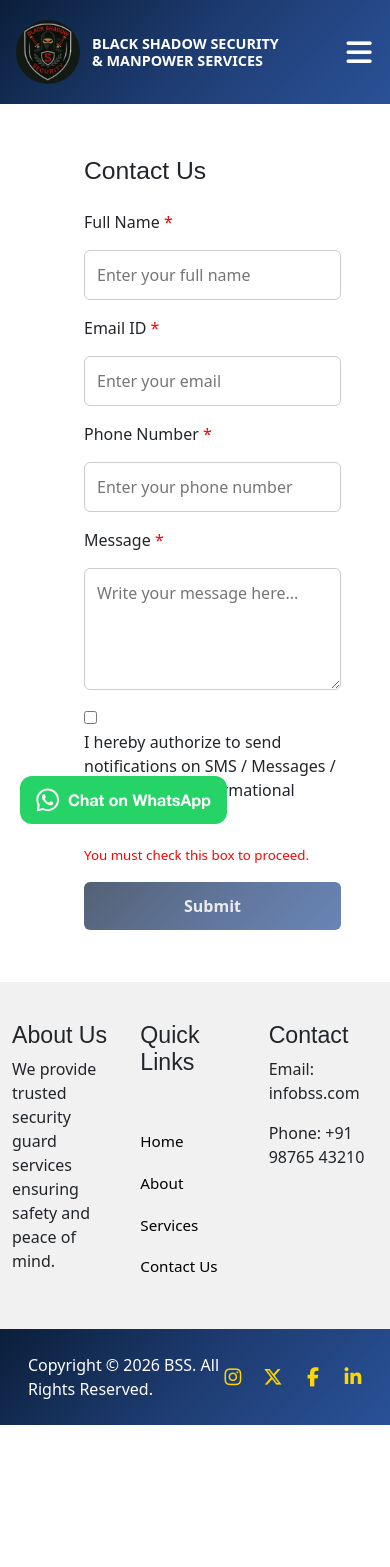
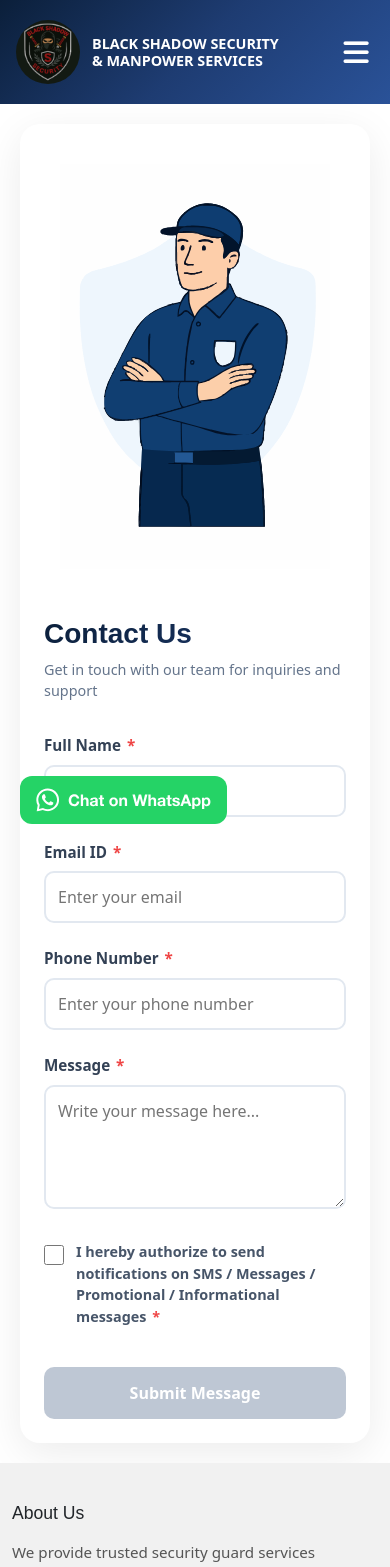
Before and after one commit to Anmol-PROgrammar/BSS-UI, an Angular app: page /form in a window 390 px wide. Shown: the top 1567 px of the page. Before the commit the page ends 1425 px from the top, so only its background shows below. Built offline with nearby package versions, Linux system fonts and the light colour scheme; a web font is replaced by a local one.

Commit message:
footer component refactored (made responsive);  contact-form refactored (styling changes); quick-access btn temp refactored

```diff
--- a/src/app/pages/contact-form/contact-form.component.html
+++ b/src/app/pages/contact-form/contact-form.component.html
@@ -1,151 +1,216 @@
-<div class="form-container">
-  <!-- Left side image -->
-  <div class="form-img">
-    <img src="assets/svgs/guard-img.svg" alt="Security Guard" />
+<!-- contact-form.component.html -->
+<div class="contact-form-container">
+  <!-- Left side: SVG Image -->
+  <div class="contact-image">
+    <img
+      src="assets/svgs/guard-img.svg"
+      alt="Security Guard"
+      class="svg-image"
+    />
   </div>
 
-  <!-- Right side form -->
-  <div class="form-content">
+  <!-- Right side: Form Content -->
+  <div class="contact-form-content">
+    <div class="form-header">
       <h2>Contact Us</h2>
-    <form class="form" [formGroup]="registrationForm" (ngSubmit)="onSubmit()">
+      <p class="form-subtitle">
+        Get in touch with our team for inquiries and support
+      </p>
+    </div>
+
+    <!-- Success/Error Messages -->
+    <div *ngIf="submitSuccess" class="alert alert-success">
+      <svg class="alert-icon" viewBox="0 0 24 24">
+        <path d="M9 16.17L4.83 12l-1.42 1.41L9 19 21 7l-1.41-1.41z" />
+      </svg>
+      <span>Thank you! Your message has been sent successfully.</span>
+    </div>
+
+    <div *ngIf="submitError" class="alert alert-error">
+      <svg class="alert-icon" viewBox="0 0 24 24">
+        <path
+          d="M12 2C6.48 2 2 6.48 2 12s4.48 10 10 10 10-4.48 10-10S17.52 2 12 2zm1 15h-2v-2h2v2zm0-4h-2V7h2v6z"
+        />
+      </svg>
+      <span>{{ submitError }}</span>
+    </div>
+
+    <!-- Form -->
+    <form
+      [formGroup]="registrationForm"
+      (ngSubmit)="onSubmit()"
+      class="contact-form"
+    >
       <!-- Full Name -->
-      <label for="userName"
-        >Full Name <span class="required-icon">*</span></label
-      >
+      <div class="form-group">
+        <label for="FullName">
+          Full Name <span class="required">*</span>
+        </label>
         <input
           type="text"
-        id="userName"
-        class="input"
+          id="FullName"
+          formControlName="FullName"
+          [class.input-error]="
+            registrationForm.get('FullName')?.invalid &&
+            registrationForm.get('FullName')?.touched
+          "
           placeholder="Enter your full name"
-        formControlName="FullName"
+          class="form-input"
         />
         <div
-        class="error"
           *ngIf="
-          registrationForm.get('FullName')?.touched &&
-          registrationForm.get('FullName')?.invalid
+            registrationForm.get('FullName')?.invalid &&
+            registrationForm.get('FullName')?.touched
           "
+          class="error-message"
         >
-        <span
-          class="error-message"
-          *ngIf="registrationForm.get('FullName')?.errors?.['required']"
-          >Full Name is required.</span
+          <span *ngIf="registrationForm.get('FullName')?.errors?.['required']"
+            >Full Name is required</span
           >
-        <span
-          class="error-message"
-          *ngIf="registrationForm.get('FullName')?.errors?.['minlength']"
-          >Minimum 3 characters required.</span
+          <span *ngIf="registrationForm.get('FullName')?.errors?.['minlength']"
+            >Minimum 3 characters required</span
           >
+        </div>
       </div>
 
       <!-- Email -->
-      <label for="email">Email ID <span class="required-icon">*</span></label>
+      <div class="form-group">
+        <label for="EmailId"> Email ID <span class="required">*</span> </label>
         <input
           type="email"
-        id="email"
-        class="input"
+          id="EmailId"
+          formControlName="EmailId"
+          [class.input-error]="
+            registrationForm.get('EmailId')?.invalid &&
+            registrationForm.get('EmailId')?.touched
+          "
           placeholder="Enter your email"
-        formControlName="EmailId"
+          class="form-input"
         />
         <div
-        class="error"
           *ngIf="
-          registrationForm.get('EmailId')?.touched &&
-          registrationForm.get('EmailId')?.invalid
+            registrationForm.get('EmailId')?.invalid &&
+            registrationForm.get('EmailId')?.touched
           "
+          class="error-message"
         >
-        <span
-          class="error-message"
-          *ngIf="registrationForm.get('EmailId')?.errors?.['required']"
-          >Email is required.</span
+          <span *ngIf="registrationForm.get('EmailId')?.errors?.['required']"
+            >Email is required</span
           >
-        <span
-          class="error-message"
-          *ngIf="registrationForm.get('EmailId')?.errors?.['email']"
-          >Enter a valid email address.</span
+          <span *ngIf="registrationForm.get('EmailId')?.errors?.['email']"
+            >Enter a valid email address</span
           >
+        </div>
       </div>
 
       <!-- Phone -->
-      <label for="phone"
-        >Phone Number <span class="required-icon">*</span></label
-      >
+      <div class="form-group">
+        <label for="PhoneNumber">
+          Phone Number <span class="required">*</span>
+        </label>
         <input
           type="tel"
-        id="phone"
-        class="input"
+          id="PhoneNumber"
+          formControlName="PhoneNumber"
+          [class.input-error]="
+            registrationForm.get('PhoneNumber')?.invalid &&
+            registrationForm.get('PhoneNumber')?.touched
+          "
           placeholder="Enter your phone number"
-        formControlName="PhoneNumber"
+          class="form-input"
         />
         <div
-        class="error"
           *ngIf="
-          registrationForm.get('PhoneNumber')?.touched &&
-          registrationForm.get('PhoneNumber')?.invalid
+            registrationForm.get('PhoneNumber')?.invalid &&
+            registrationForm.get('PhoneNumber')?.touched
           "
+          class="error-message"
         >
           <span
-          class="error-message"
             *ngIf="registrationForm.get('PhoneNumber')?.errors?.['required']"
-          >Phone number is required.</span
+            >Phone number is required</span
           >
-        <span
-          class="error-message"
-          *ngIf="registrationForm.get('PhoneNumber')?.errors?.['pattern']"
-          >Must be a 10‑digit valid phone-number.</span
+          <span *ngIf="registrationForm.get('PhoneNumber')?.errors?.['pattern']"
+            >Must be a valid 10-digit number</span
           >
+        </div>
       </div>
 
       <!-- Message -->
-      <label for="message">Message <span class="required-icon">*</span></label>
+      <div class="form-group">
+        <label for="Message"> Message <span class="required">*</span> </label>
         <textarea
-        id="message"
-        class="textarea"
+          id="Message"
+          formControlName="Message"
+          [class.input-error]="
+            registrationForm.get('Message')?.invalid &&
+            registrationForm.get('Message')?.touched
+          "
           placeholder="Write your message here..."
           rows="4"
-        formControlName="Message"
+          class="form-textarea"
         ></textarea>
         <div
-        class="error"
           *ngIf="
-          registrationForm.get('Message')?.touched &&
-          registrationForm.get('Message')?.invalid
+            registrationForm.get('Message')?.invalid &&
+            registrationForm.get('Message')?.touched
           "
+          class="error-message"
         >
-        <span
-          class="error-message"
-          *ngIf="registrationForm.get('Message')?.errors?.['required']"
-          >Message is required.</span
+          <span *ngIf="registrationForm.get('Message')?.errors?.['required']"
+            >Message is required</span
           >
-        <span
-          class="error-message"
-          *ngIf="registrationForm.get('Message')?.errors?.['minlength']"
-          >Minimum 10 characters required.</span
+          <span *ngIf="registrationForm.get('Message')?.errors?.['minlength']"
+            >Minimum 10 characters required</span
           >
+        </div>
       </div>
 
       <!-- Consent -->
-      <div class="consent">
-        <input type="checkbox" id="consent" formControlName="Consent" />
-        <label for="consent">
+      <div class="form-group consent-group">
+        <label class="consent-label">
+          <input
+            type="checkbox"
+            formControlName="Consent"
+            class="consent-checkbox"
+          />
+          <span class="consent-text">
             I hereby authorize to send notifications on SMS / Messages /
             Promotional / Informational messages
-          <span class="required-icon">*</span></label
+            <span class="required">*</span>
+          </span>
+        </label>
+        <div
+          *ngIf="
+            registrationForm.get('Consent')?.invalid &&
+            registrationForm.get('Consent')?.touched
+          "
+          class="error-message"
         >
+          You must agree to continue
         </div>
-      <div class="error" *ngIf="registrationForm.get('Consent')?.invalid">
-        <span class="error-message">You must check this box to proceed.</span>
-        <!-- > -->
       </div>
 
-      <!-- Submit -->
+      <!-- Submit Button -->
       <button
         type="submit"
-        class="btn"
-        [disabled]="!registrationForm.valid"
-        [ngClass]="registrationForm.valid ? 'active-btn' : 'inactive-btn'"
+        class="submit-button"
+        [disabled]="isLoading || registrationForm.invalid"
+        [class.loading]="isLoading"
       >
-        Submit
+        <span *ngIf="!isLoading">Submit Message</span>
+        <span *ngIf="isLoading" class="loading-indicator">
+          <svg class="spinner" viewBox="0 0 50 50">
+            <circle
+              cx="25"
+              cy="25"
+              r="20"
+              fill="none"
+              stroke-width="4"
+            ></circle>
+          </svg>
+          Sending...
+        </span>
       </button>
     </form>
   </div>
--- a/src/app/pages/contact-form/contact-form.component.scss
+++ b/src/app/pages/contact-form/contact-form.component.scss
@@ -1,70 +1,336 @@
-.form-container {
+/* contact-form.component.scss */
+.contact-form-container {
   display: grid;
   grid-template-columns: 1fr 1fr;
-  gap: 2rem;
-  align-items: stretch; /* 🔹 instead of center */
+  gap: 4rem;
+  align-items: center;
+  padding: 3rem;
+  // background: linear-gradient(135deg, #f8fafc 0%, #f1f5f9 100%);
+  border-radius: 20px;
+  box-shadow: 0 10px 40px rgba(0, 0, 0, 0.08);
+  max-width: 1200px;
+  margin: 0 auto;
+}
+
+/* Left side: SVG Image */
+.contact-image {
+  display: flex;
+  justify-content: center;
+  align-items: center;
   padding: 2rem;
 }
 
-.form-img {
-  display: flex; /* flexbox works well here */
-  justify-content: center;
-  align-items: center;
-  height: 100%; /* 🔹 fill the grid row */
+.svg-image {
+  width: 100%;
+  max-width: 400px;
+  height: auto;
+  // filter: drop-shadow(0 10px 20px rgba(0, 0, 0, 0.1));
+  transition: transform 0.3s ease;
 }
 
-.form-img img {
-  width: 100%;
-  max-width: 25rem; /* keep it capped */
-  height: auto;
-  object-fit: contain;
+.svg-image:hover {
+  transform: translateY(-5px);
 }
 
-/* Right side form content */
-.form-content {
-  display: grid;
-  gap: 1rem;
+/* Right side: Form Content */
+.contact-form-content {
+  padding: 1rem;
 }
 
-/* Form styling */
-.form {
-  display: grid;
-  gap: 1rem;
-  grid-template-columns: 1fr; /* single column inside form */
-  width: 100%;
+.form-header {
+  margin-bottom: 2rem;
 }
 
-.input,
-.textarea {
-  width: auto;
-  padding: 0.75rem;
-  border: 1px solid #ccc;
-  border-radius: 6px;
-  resize: vertical;
+.form-header h2 {
+  font-size: 2.5rem;
+  color: #1e293b;
+  margin-bottom: 0.5rem;
+  font-weight: 700;
+  background: linear-gradient(135deg, #0b1f3a 0%, #1e3c72 100%);
+  -webkit-background-clip: text;
+  -webkit-text-fill-color: transparent;
+  background-clip: text;
 }
 
-.btn {
-  padding: 0.75rem;
-  background: linear-gradient(135deg, #0b1f3a 0%, #1e3c72 50%, #2a5298 100%);
-  color: #fff;
-  border: none;
-  border-radius: 6px;
-  font-weight: bold;
-  cursor: pointer;
+.form-subtitle {
+  color: #64748b;
+  font-size: 1rem;
+  line-height: 1.5;
 }
 
-.inactive-btn {
-  background-color: #7aa7e3;
-  color: #e5e5e5;
-  cursor: not-allowed;
-  opacity: 0.7;
+/* Form */
+.contact-form {
+  display: flex;
+  flex-direction: column;
+  gap: 1.5rem;
 }
 
-.required-icon {
-  color: red;
+.form-group {
+  display: flex;
+  flex-direction: column;
+  gap: 0.5rem;
 }
 
+label {
+  font-weight: 600;
+  color: #334155;
+  font-size: 0.95rem;
+}
+
+.required {
+  color: #ef4444;
+  margin-left: 2px;
+}
+
+/* Input Fields */
+.form-input,
+.form-textarea {
+  padding: 0.875rem 1rem;
+  border: 2px solid #e2e8f0;
+  border-radius: 10px;
+  font-size: 1rem;
+  color: #1e293b;
+  background: white;
+  transition: all 0.3s ease;
+}
+
+.form-input:focus,
+.form-textarea:focus {
+  outline: none;
+  border-color: #3b82f6;
+  box-shadow: 0 0 0 3px rgba(59, 130, 246, 0.1);
+}
+
+.form-input.input-error,
+.form-textarea.input-error {
+  border-color: #ef4444;
+  background-color: #fef2f2;
+}
+
+.form-textarea {
+  resize: vertical;
+  min-height: 120px;
+  font-family: inherit;
+}
+
+/* Consent Checkbox */
+.consent-group {
+  margin-top: 0.5rem;
+}
+
+.consent-label {
+  display: flex;
+  align-items: flex-start;
+  gap: 0.75rem;
+  cursor: pointer;
+  user-select: none;
+}
+
+.consent-checkbox {
+  margin-top: 0.25rem;
+  width: 20px;
+  height: 20px;
+  accent-color: #3b82f6;
+  flex-shrink: 0;
+}
+
+.consent-text {
+  font-size: 0.9rem;
+  color: #475569;
+  line-height: 1.5;
+}
+
+/* Error Messages */
 .error-message {
-  font-size: smaller;
-  color: red;
+  color: #ef4444;
+  font-size: 0.875rem;
+  margin-top: 0.25rem;
+  display: flex;
+  align-items: center;
+  gap: 0.25rem;
 }
+
+/* Submit Button */
+.submit-button {
+  padding: 1rem 2rem;
+  background: linear-gradient(135deg, #0b1f3a 0%, #1e3c72 50%, #2a5298 100%);
+  color: white;
+  border: none;
+  border-radius: 10px;
+  font-size: 1rem;
+  font-weight: 600;
+  cursor: pointer;
+  transition: all 0.3s ease;
+  margin-top: 1rem;
+  position: relative;
+  overflow: hidden;
+}
+
+.submit-button:hover:not(:disabled) {
+  transform: translateY(-2px);
+  box-shadow: 0 10px 25px rgba(10, 30, 70, 0.3);
+}
+
+.submit-button:active:not(:disabled) {
+  transform: translateY(0);
+}
+
+.submit-button:disabled {
+  opacity: 0.6;
+  cursor: not-allowed;
+  background: #94a3b8;
+}
+
+.submit-button.loading {
+  background: #475569;
+}
+
+.loading-indicator {
+  display: flex;
+  align-items: center;
+  justify-content: center;
+  gap: 0.75rem;
+}
+
+.spinner {
+  width: 20px;
+  height: 20px;
+  animation: rotate 1s linear infinite;
+}
+
+.spinner circle {
+  stroke: white;
+  stroke-linecap: round;
+  stroke-dasharray: 90, 150;
+  stroke-dashoffset: 0;
+  animation: dash 1.5s ease-in-out infinite;
+}
+
+/* Alerts */
+.alert {
+  padding: 1rem 1.25rem;
+  border-radius: 10px;
+  margin-bottom: 1.5rem;
+  display: flex;
+  align-items: center;
+  gap: 0.75rem;
+  font-weight: 500;
+  animation: slideIn 0.3s ease-out;
+}
+
+.alert-success {
+  background-color: #d1fae5;
+  color: #065f46;
+  border: 1px solid #a7f3d0;
+}
+
+.alert-error {
+  background-color: #fee2e2;
+  color: #991b1b;
+  border: 1px solid #fecaca;
+}
+
+.alert-icon {
+  width: 20px;
+  height: 20px;
+  flex-shrink: 0;
+}
+
+.alert-success .alert-icon {
+  fill: #10b981;
+}
+
+.alert-error .alert-icon {
+  fill: #ef4444;
+}
+
+/* Animations */
+@keyframes rotate {
+  100% {
+    transform: rotate(360deg);
+  }
+}
+
+@keyframes dash {
+  0% {
+    stroke-dasharray: 1, 150;
+    stroke-dashoffset: 0;
+  }
+  50% {
+    stroke-dasharray: 90, 150;
+    stroke-dashoffset: -35;
+  }
+  100% {
+    stroke-dasharray: 90, 150;
+    stroke-dashoffset: -124;
+  }
+}
+
+@keyframes slideIn {
+  from {
+    opacity: 0;
+    transform: translateY(-10px);
+  }
+  to {
+    opacity: 1;
+    transform: translateY(0);
+  }
+}
+
+/* Responsive Design */
+@media (max-width: 1024px) {
+  .contact-form-container {
+    gap: 3rem;
+    padding: 2rem;
+  }
+}
+
+@media (max-width: 768px) {
+  .contact-form-container {
+    grid-template-columns: 1fr;
+    gap: 2rem;
+  }
+
+  .contact-image {
+    padding: 1rem;
+  }
+
+  .svg-image {
+    max-width: 300px;
+  }
+
+  .form-header h2 {
+    font-size: 2rem;
+  }
+
+  .contact-form-content {
+    padding: 0;
+  }
+}
+
+@media (max-width: 480px) {
+  .contact-form-container {
+    padding: 1.5rem;
+  }
+
+  .form-header h2 {
+    font-size: 1.75rem;
+  }
+
+  .form-subtitle {
+    font-size: 0.9rem;
+  }
+
+  .form-input,
+  .form-textarea {
+    padding: 0.75rem;
+  }
+
+  .submit-button {
+    padding: 0.875rem 1.5rem;
+  }
+
+  .consent-label {
+    align-items: flex-start;
+  }
+}
--- a/src/app/pages/contact-form/contact-form.component.ts
+++ b/src/app/pages/contact-form/contact-form.component.ts
@@ -1,4 +1,5 @@
-import { Component } from '@angular/core';
+// contact-form.component.ts
+import { Component, OnDestroy } from '@angular/core';
 import {
   FormBuilder,
   FormGroup,
@@ -10,6 +11,7 @@ import {
   ContactApiService,
   ContactFormData,
 } from '../../services/contact-api.service';
+import { Subscription } from 'rxjs';
 
 @Component({
   selector: 'app-contact-form',
@@ -18,11 +20,13 @@ import {
   templateUrl: './contact-form.component.html',
   styleUrls: ['./contact-form.component.scss'],
 })
-export class ContactFormComponent {
+export class ContactFormComponent implements OnDestroy {
   registrationForm: FormGroup;
   isLoading = false;
   submitSuccess = false;
   submitError = '';
+
+  private apiSubscription?: Subscription;
 
   constructor(
     private fb: FormBuilder,
@@ -53,25 +57,51 @@ export class ContactFormComponent {
 
       const formData: ContactFormData = this.registrationForm.value;
 
-      this.contactApiService.submitContactForm(formData).subscribe({
+      // Unsubscribe from any previous subscription
+      if (this.apiSubscription) {
+        this.apiSubscription.unsubscribe();
+      }
+
+      this.apiSubscription = this.contactApiService
+        .submitContactForm(formData)
+        .subscribe({
           next: (response) => {
             this.isLoading = false;
             this.submitSuccess = true;
             this.registrationForm.reset();
 
-          // Optional: Reset form state
+            // Reset form errors
             Object.keys(this.registrationForm.controls).forEach((key) => {
               this.registrationForm.get(key)?.setErrors(null);
             });
+
+            window.scrollTo({ top: 0, behavior: 'smooth' });
+
+            // Auto-hide success message after 5 seconds
+            setTimeout(() => {
+              this.submitSuccess = false;
+            }, 5000);
           },
           error: (error) => {
             this.isLoading = false;
-          this.submitError = error.message || 'Failed to submit form';
+            this.submitError =
+              error.message || 'Failed to submit form. Please try again.';
+
+            // Auto-hide error message after 5 seconds
+            setTimeout(() => {
+              this.submitError = '';
+            }, 5000);
+
             console.error('Submission error:', error);
           },
         });
-    } else {
-      console.log('Form is invalid.');
+    }
+  }
+
+  ngOnDestroy(): void {
+    // Clean up subscription to prevent memory leaks
+    if (this.apiSubscription) {
+      this.apiSubscription.unsubscribe();
     }
   }
 }
--- a/src/app/shared/components/quick-access-btn/quick-access-btn.component.html
+++ b/src/app/shared/components/quick-access-btn/quick-access-btn.component.html
@@ -25,7 +25,7 @@
 </div>
 
 <!-- Scroll to Top -->
-<div class="back-to-top" *ngIf="windowScrolled" (click)="scrollToTop()">
+<div class="back-to-top" *ngIf="showScrollToTopButton" (click)="scrollToTop()">
   <i class="fa-solid fa-arrow-up"></i>
 </div>
 
@@ -37,5 +37,6 @@
   (click)="goToForm()"
 >
   <span class="contact-text">Contact Us</span>
-  <i class="fa-regular fa-envelope contact-icon"></i>
+  <i class="fa-regular fa-comments"></i>
+  <!-- <i class="fa-regular fa-envelope contact-icon"></i> -->
 </div>
--- a/src/app/shared/components/quick-access-btn/quick-access-btn.component.ts
+++ b/src/app/shared/components/quick-access-btn/quick-access-btn.component.ts
@@ -13,6 +13,7 @@ import { filter } from 'rxjs';
 })
 export class QuickAccessBtnComponent {
   windowScrolled: boolean = false;
+  showScrollToTopButton: boolean = false;
   isFormPage: boolean = false;
 
   constructor(private router: Router) {
@@ -25,7 +26,8 @@ export class QuickAccessBtnComponent {
 
   @HostListener('window:scroll', [])
   onWindowScroll(): void {
-    this.windowScrolled = window.scrollY > 600;
+    this.windowScrolled = window.scrollY > 100;
+    this.showScrollToTopButton = window.scrollY > 600;
   }
 
   scrollToTop(): void {
--- a/src/app/shared/footer/footer.component.html
+++ b/src/app/shared/footer/footer.component.html
@@ -1,7 +1,7 @@
 <div class="footer-top-container">
   <div class="container">
-    <div class="footer-top">
-      <div class="about">
+    <div class="row footer-top">
+      <div class="col-12 col-md-4 mb-4 mb-md-0 about">
         <h3>About Us</h3>
         <p>
           We provide trusted security guard services ensuring safety and peace
@@ -9,7 +9,7 @@
         </p>
       </div>
 
-      <div class="links">
+      <div class="col-12 col-md-4 mb-4 mb-md-0 links">
         <h3>Quick Links</h3>
         <div class="link-items">
           <a routerLink="">Home</a>
@@ -18,7 +18,8 @@
           <a routerLink="form">Contact Us</a>
         </div>
       </div>
-      <div class="contact-details">
+
+      <div class="col-12 col-md-4 contact-details">
         <h3>Contact</h3>
         <p>Email: infobss.com</p>
         <p>Phone: +91 98765 43210</p>
@@ -29,21 +30,16 @@
 
 <div class="footer-bottom-container">
   <div class="container">
-    <div class="footer-bottom">
-      <p>Copyright © 2026 BSS. All Rights Reserved.</p>
-      <div class="icons">
-        <a href="#" aria-label="Instagram">
-          <i class="fab fa-instagram"></i>
-        </a>
-        <a href="#" aria-label="X">
-          <i class="fab fa-x-twitter"></i>
-        </a>
-        <a href="#" aria-label="Facebook">
-          <i class="fab fa-facebook-f"></i>
-        </a>
-        <a href="#" aria-label="LinkedIn">
-          <i class="fab fa-linkedin-in"></i>
-        </a>
+    <div class="row footer-bottom align-items-center">
+      <div class="col-12 col-md-6 text-center">
+        <p>Copyright © 2026 BSS. All Rights Reserved.</p>
+      </div>
+
+      <div class="col-12 col-md-6 icons text-center text-md-end pr-5">
+        <a href="#" aria-label="Instagram"><i class="fab fa-instagram"></i></a>
+        <a href="#" aria-label="X"><i class="fab fa-x-twitter"></i></a>
+        <a href="#" aria-label="Facebook"><i class="fab fa-facebook-f"></i></a>
+        <a href="#" aria-label="LinkedIn"><i class="fab fa-linkedin-in"></i></a>
       </div>
     </div>
   </div>
--- a/src/app/shared/footer/footer.component.scss
+++ b/src/app/shared/footer/footer.component.scss
@@ -1,25 +1,22 @@
 .footer-top-container {
-  display: grid;
   padding: 2.5rem 0;
 }
 
-.footer-top {
-  display: grid;
-  grid-template-columns: 1fr 1fr 1fr;
-  gap: 1rem;
+.footer-top h3 {
+  font-size: 1.1rem;
+  margin-bottom: 1rem;
 }
 
 .about p {
   margin-right: 1rem;
+  font-size: 0.95rem;
+  color: #555;
 }
 
-.links {
-  display: grid;
-}
-
-.link-items {
-  display: grid;
-  gap: 0.5rem; /* spacing only between links */
+.links .link-items {
+  display: flex;
+  flex-direction: column;
+  gap: 0.5rem;
 }
 
 .links a {
@@ -36,36 +33,41 @@
   transform: translateX(3px);
 }
 
-.footer-bottom-container .container {
-  padding-top: 0; /* remove top padding */
-  padding-bottom: 0; /* remove bottom padding */
+.contact-details p {
+  margin-bottom: 0.5rem;
+  font-size: 0.95rem;
 }
+
+/* Footer bottom */
+
 .footer-bottom-container {
-  padding: 0.5rem 1rem; /* thinner height */
-  // background: #1e3c72;
+  padding: 0.75rem 0;
   background: linear-gradient(135deg, #0b1f3a 0%, #1e3c72 50%, #2a5298 100%);
   color: #fff;
 }
 
-.footer-bottom {
-  display: grid;
-  grid-template-columns: 2fr 1fr;
+.footer-bottom p {
+  margin: 0.5rem 0;
+  font-size: 0.9rem;
 }
 
-.footer-bottom p {
-  margin: 1rem 0;
-}
 .icons {
   display: flex;
-  place-items: center;
   justify-content: flex-end;
   gap: 1rem;
+  padding-right: 64px;
+}
+
+@media (max-width: 768px) {
+  .icons {
+    justify-content: center;
+    padding-right: 0;
+  }
 }
 
 .icons a {
   color: #ffd700;
   font-size: 1.2rem;
-  text-decoration: none;
   transition: color 0.3s ease;
 }
 
```
Lines whose indentation alone changed are shown as unchanged.
